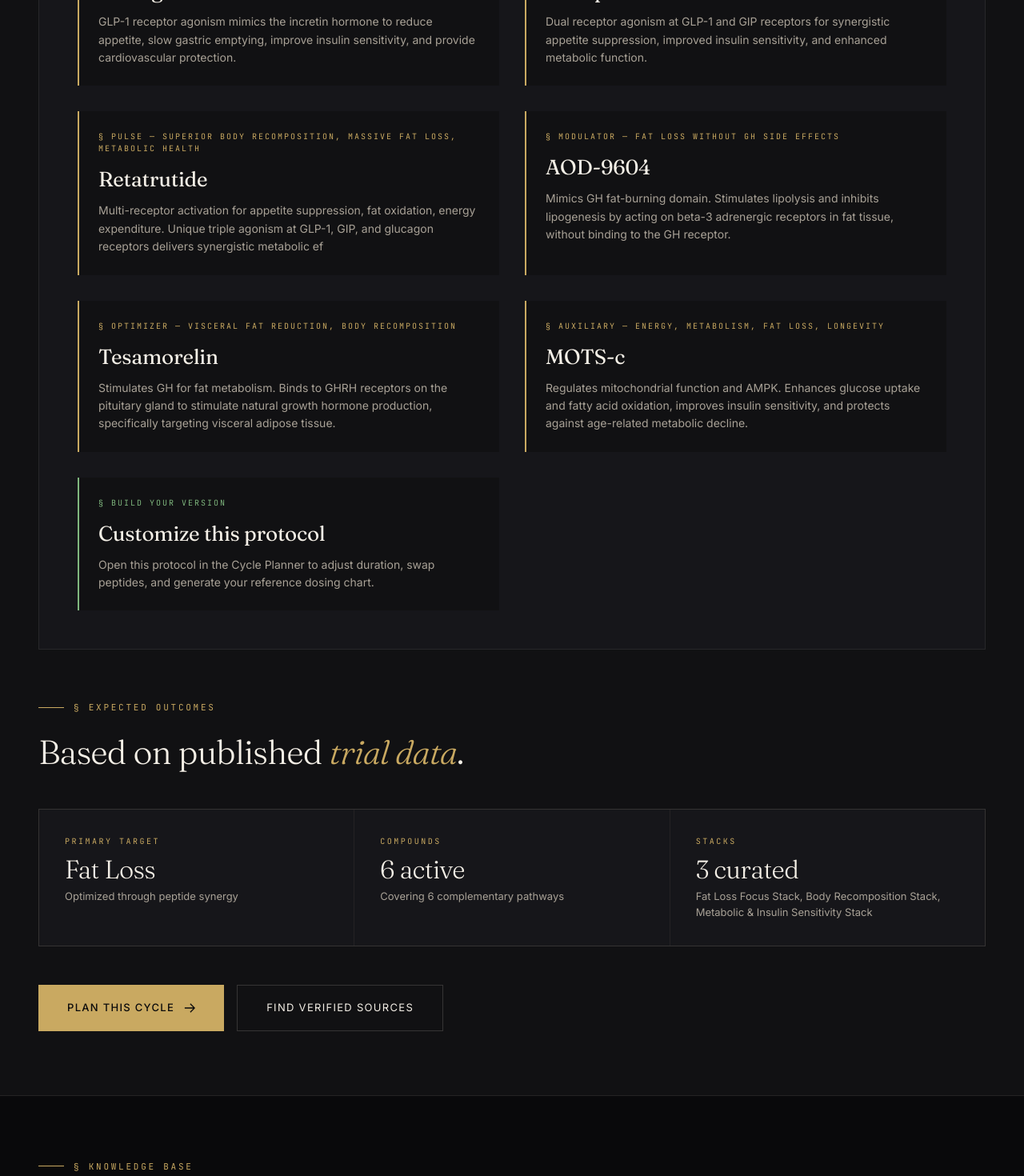
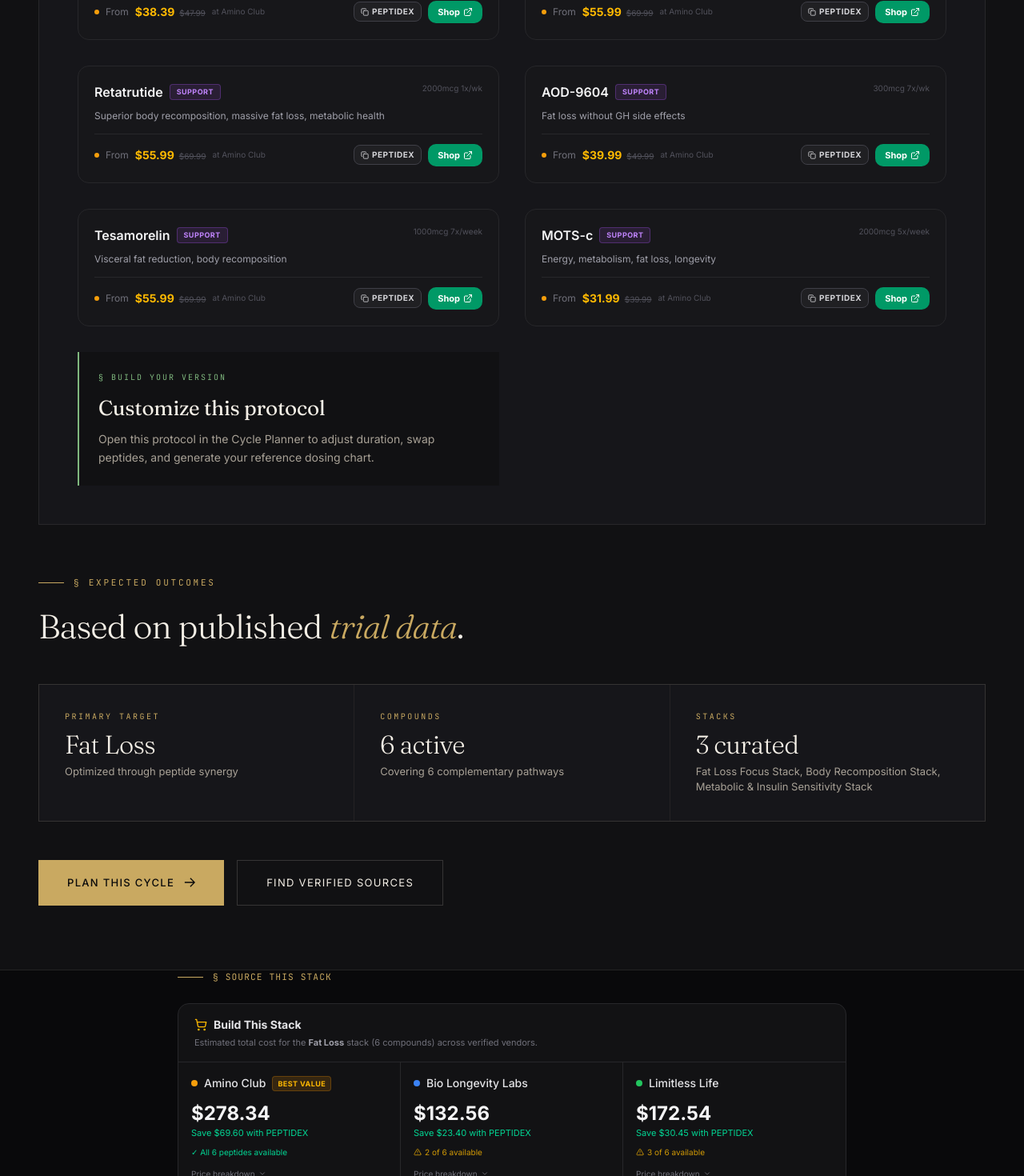
Before and after one commit to CryptoDaddi-Avax/PeptiDex, a Next.js app: page /best/fat-loss in a window 1280 px wide. Shown: the part 1540-3010 px from the top of the page at 80% size. Built offline with nearby package versions, Linux system fonts and the light colour scheme.

Commit message:
feat(goal-pages): PeptideStackCard + StackCartBuilder on all 12 /best/[goal] pages — UTM goal_page / stack_builder

```diff
--- /dev/null
+++ b/scripts/audit-buybox-gaps.ts
@@ -0,0 +1,42 @@
+import { peptides } from "../src/data/peptides";
+import { vendorPricing } from "../src/data/vendor-pricing";
+
+interface GapEntry { slug: string; name: string; reason: string; }
+interface CoveredEntry { slug: string; name: string; vendorCount: number; vendors: string[]; }
+
+const gaps: GapEntry[] = [];
+const covered: CoveredEntry[] = [];
+
+for (const p of peptides) {
+  const entry = vendorPricing.find(v => v.slug === p.slug);
+  const inStockVendors = entry
+    ? entry.vendors.filter(v => v.inStock && v.price_usd > 0)
+    : [];
+
+  if (inStockVendors.length === 0) {
+    gaps.push({
+      slug: p.slug,
+      name: p.name,
+      reason: entry ? "no_in_stock_price" : "no_entry",
+    });
+  } else {
+    covered.push({
+      slug: p.slug,
+      name: p.name,
+      vendorCount: inStockVendors.length,
+      vendors: inStockVendors.map(v => v.vendor),
+    });
+  }
+}
+
+console.log(`=== BUYBOX COVERED (${covered.length}/${peptides.length}) ===`);
+for (const p of covered) {
+  console.log(`  ✓  ${p.slug.padEnd(35)} ${p.vendorCount}v  [${p.vendors.join(", ")}]`);
+}
+
+console.log(`\n=== EMPTY BUYBOX — DATA GAPS (${gaps.length}) ===`);
+for (const g of gaps) {
+  console.log(`  ✗  [${g.reason.padEnd(22)}] ${g.slug.padEnd(35)} ${g.name}`);
+}
+
+console.log(`\nSummary: ${covered.length} with data · ${gaps.length} show empty state`);
--- a/src/app/best/[slug]/BestGoalClient.tsx
+++ b/src/app/best/[slug]/BestGoalClient.tsx
@@ -6,21 +6,41 @@
 import { getCategoryIcon } from "@/data/category-icons";
 import { SaveButton } from "@/components/save-button";
 import { NewsletterSignup } from "@/components/newsletter-signup";
-import { User as UserIcon, Calendar as CalendarIcon } from 'lucide-react';
 import { AuthorByline } from '@/components/shared/AuthorByline';
 import { LAST_REVIEWED_DATE, LAST_REVIEWED_ISO } from '@/data/constants';
+import { PeptideStackCard } from '@/components/affiliate/PeptideStackCard';
+import { StackCartBuilder } from '@/components/affiliate/StackCartBuilder';
 import './best-goal-redesign.css';
 
 interface BestGoalClientProps {
     slug: string;
 }
 
-/* Dosing role text helper */
-function getPepRole(pep: { category?: string; primary_benefits?: string }, index: number): string {
-    const roles = ['Anchor', 'Support', 'Pulse', 'Modulator', 'Optimizer', 'Auxiliary'];
-    const label = roles[index] || `Compound ${index + 1}`;
-    const desc = pep.primary_benefits || pep.category || '';
-    return `§ ${label} — ${desc}`;
+/* ── Stack card helpers ──────────────────────────────────────────────────── */
+
+const ROLE_SEQUENCE = ['primary', 'synergist', 'support', 'support', 'support', 'support'] as const;
+type PepRole = typeof ROLE_SEQUENCE[number];
+
+function getPepCardRole(index: number): PepRole {
+    return ROLE_SEQUENCE[index] ?? 'support';
+}
+
+function getPepDosingSummary(pep: { dosing?: { typical_dose_mcg?: [number, number]; frequency?: string } | null; category?: string }): string {
+    if (pep.dosing) {
+        const dose = pep.dosing.typical_dose_mcg;
+        const freq = pep.dosing.frequency ?? '';
+        if (dose) {
+            const doseStr = dose[0] === dose[1] ? `${dose[0]}mcg` : `${dose[0]}-${dose[1]}mcg`;
+            return freq ? `${doseStr} ${freq}`.slice(0, 28) : doseStr.slice(0, 28);
+        }
+        return freq.slice(0, 28) || 'Dosing varies';
+    }
+    return pep.category === 'injectable' ? 'Dosing varies' : 'See library';
+}
+
+function getPepRationale(pep: { primary_benefits?: string; mechanism?: string | null }): string {
+    const src = pep.primary_benefits || pep.mechanism || '';
+    return src.slice(0, 120);
 }
 
 export default function BestGoalClient({ slug }: BestGoalClientProps) {
@@ -104,13 +124,18 @@
                             Each peptide plays a specific role. Removing any one breaks the synergy.
                         </p>
 
+                        {/* ── PeptideStackCard grid ── */}
                         <div className="goal-protocol-grid">
                             {peptides.map((pep, i) => (
-                                <Link key={pep.slug} href={`/library/${pep.slug}`} className="goal-protocol-pep">
-                                    <div className="goal-pep-role">{getPepRole(pep, i)}</div>
-                                    <h4>{pep.name}</h4>
-                                    <p>{pep.mechanism?.slice(0, 180) || pep.primary_benefits}</p>
-                                </Link>
+                                <PeptideStackCard
+                                    key={pep.slug}
+                                    peptideSlug={pep.slug}
+                                    peptideName={pep.name}
+                                    role={getPepCardRole(i)}
+                                    dosingSummary={getPepDosingSummary(pep)}
+                                    rationale={getPepRationale(pep)}
+                                    surface="goal_page"
+                                />
                             ))}
                             <Link href={`/tools/cycle-planner?goal=${slug}`} className="goal-protocol-pep cta-card">
                                 <div className="goal-pep-role">§ Build your version</div>
@@ -184,6 +209,20 @@
                 </section>
             )}
 
+            {/* ═══ STACK CART BUILDER ═══ */}
+            {peptides.length > 0 && (
+                <section style={{ maxWidth: 900, margin: '0 auto', padding: '0 32px 48px' }}>
+                    <div className="goal-section-label mb-4" style={{ color: '#c9a961', fontSize: '0.7rem', letterSpacing: '0.1em', textTransform: 'uppercase' }}>
+                        § Source This Stack
+                    </div>
+                    <StackCartBuilder
+                        peptideSlugs={goal.peptideSlugs}
+                        stackName={goal.h1.replace(/^Best Peptides for\s*/i, '')}
+                        surface="stack_builder"
+                    />
+                </section>
+            )}
+
             {/* ═══ FAQ ═══ */}
             {goal.faqs.length > 0 && (
                 <section className="goal-faq-section">
--- a/src/lib/promos/affiliateUrl.ts
+++ b/src/lib/promos/affiliateUrl.ts
@@ -36,7 +36,9 @@
   | "smart_vendor_picker"
   | "price_drop_alert"
   | "peptide_x_vendor_page"
-  | "coa_vendor_cta";
+  | "coa_vendor_cta"
+  | "goal_page"
+  | "stack_builder";
 
 // ── URL Builder ───────────────────────────────────────────────────────────────
 
```
